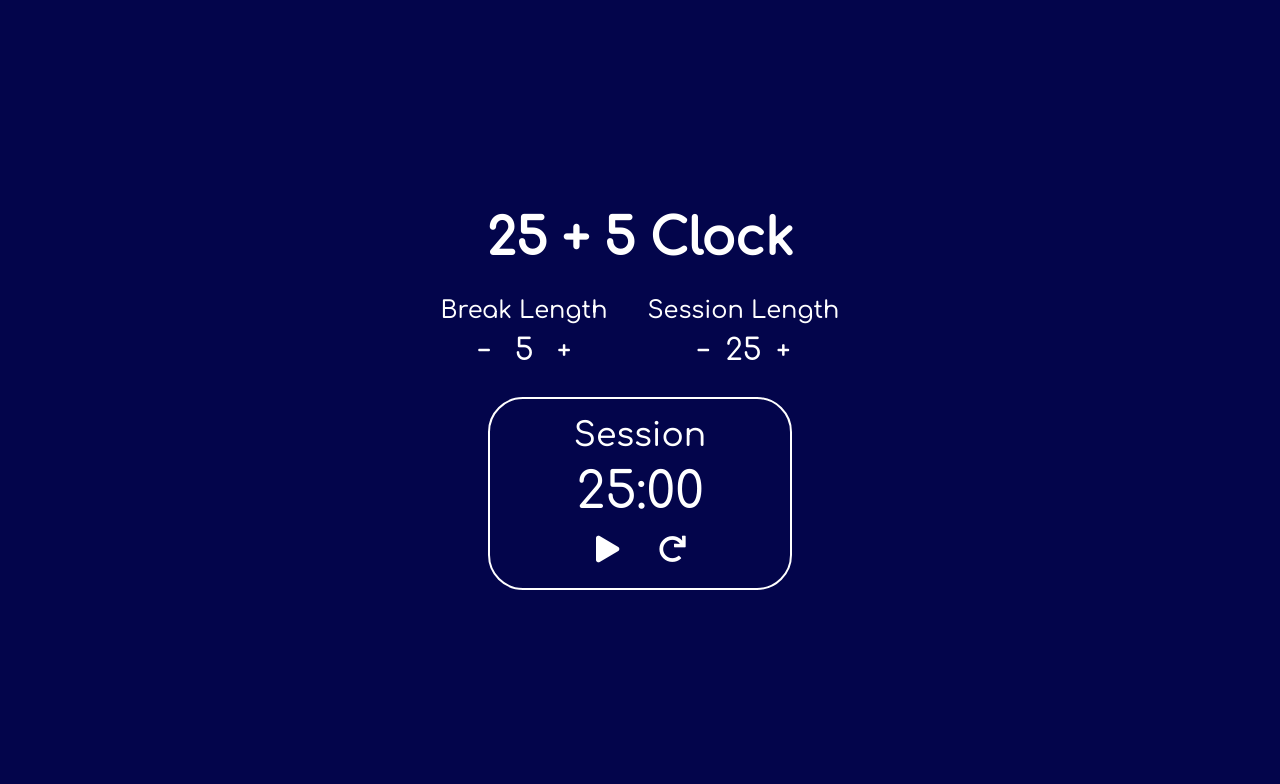
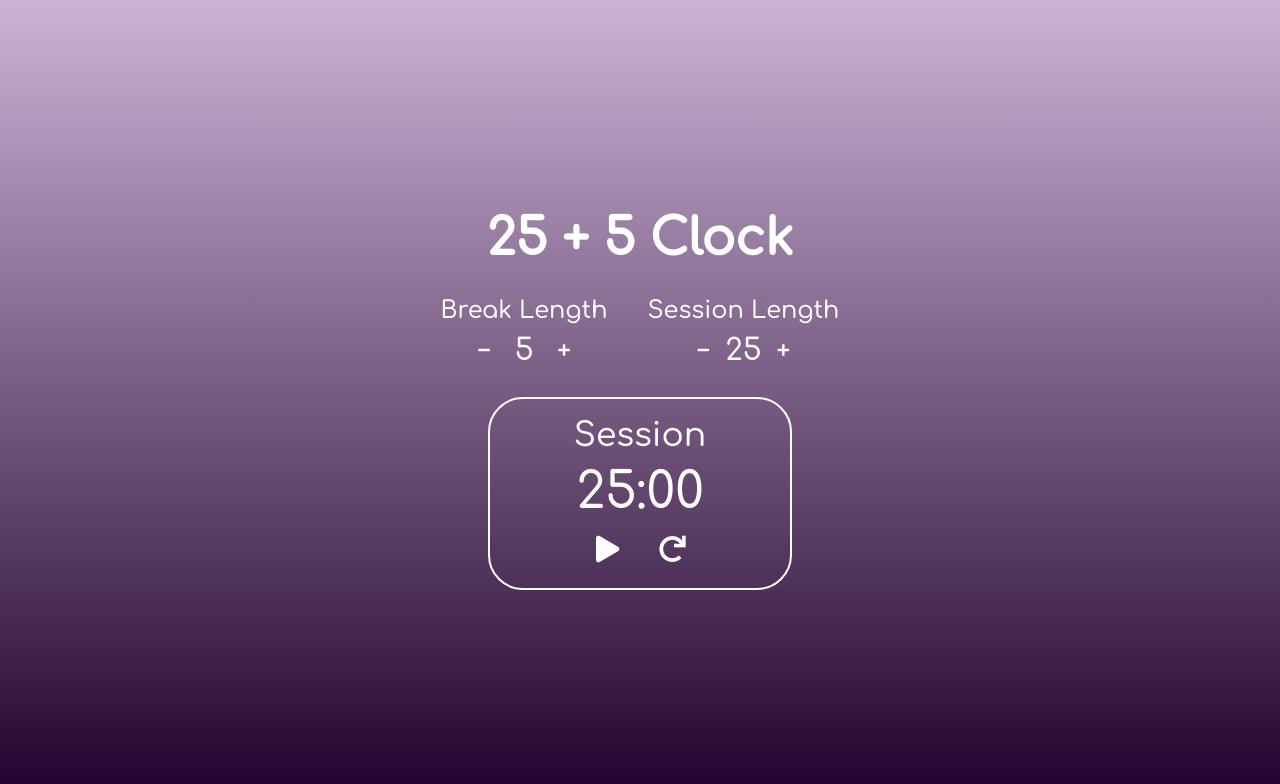
Before and after one commit to SyedZawwarAhmed/Pomodoro-Clock, a plain HTML site: page index.html in a window 1280 px wide. Drawn offline with Linux system fonts and the light colour scheme.

Commit message:
Update style.css

```diff
--- a/style.css
+++ b/style.css
@@ -11,8 +11,10 @@
     justify-content: center;
     align-items: center;
     color: white;
-    background-color: #03054b;
     font-family: 'Comfortaa', cursive;
+    background: #20002c;  /* fallback for old browsers */
+    background: -webkit-linear-gradient(to bottom, #cbb4d4, #20002c);  /* Chrome 10-25, Safari 5.1-6 */
+    background: linear-gradient(to bottom, #cbb4d4, #20002c); /* W3C, IE 10+/ Edge, Firefox 16+, Chrome 26+, Opera 12+, Safari 7+ */
   }
 
   #title {
```
